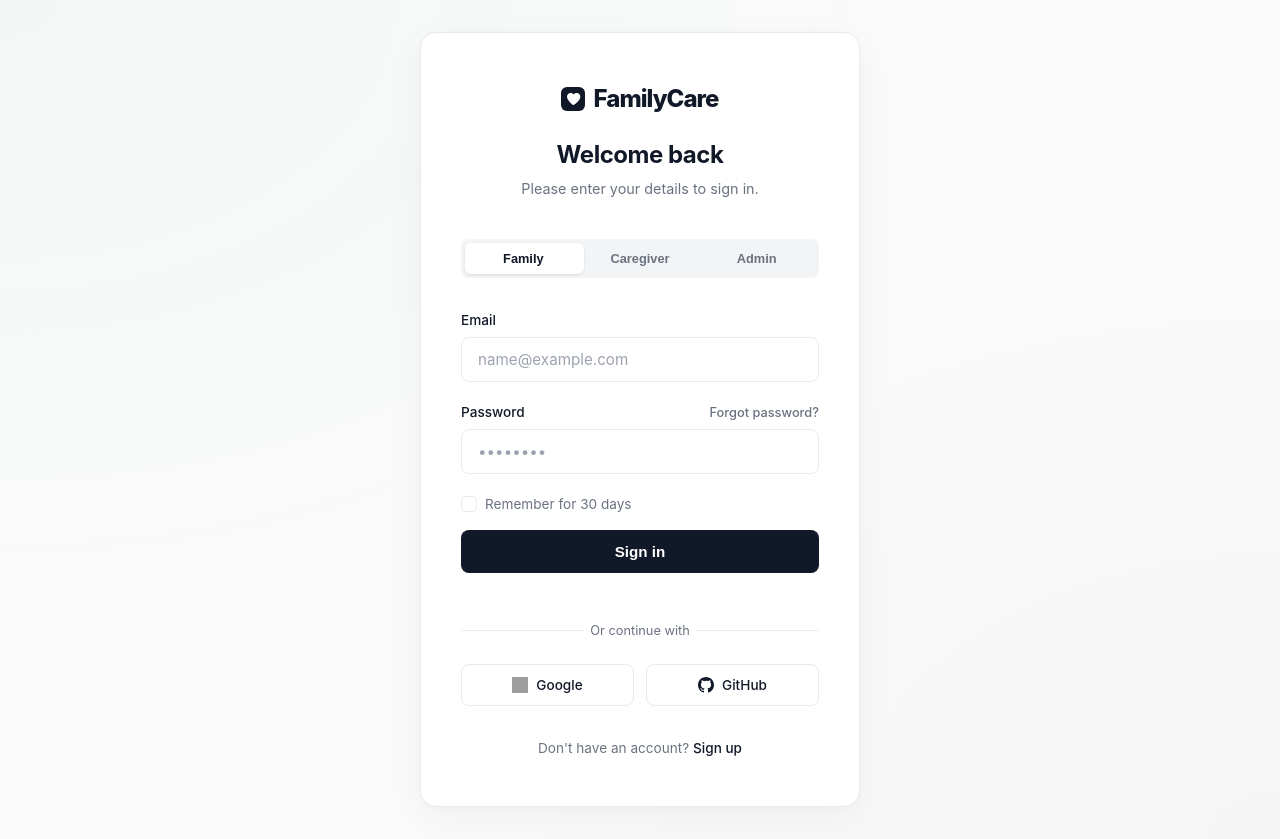
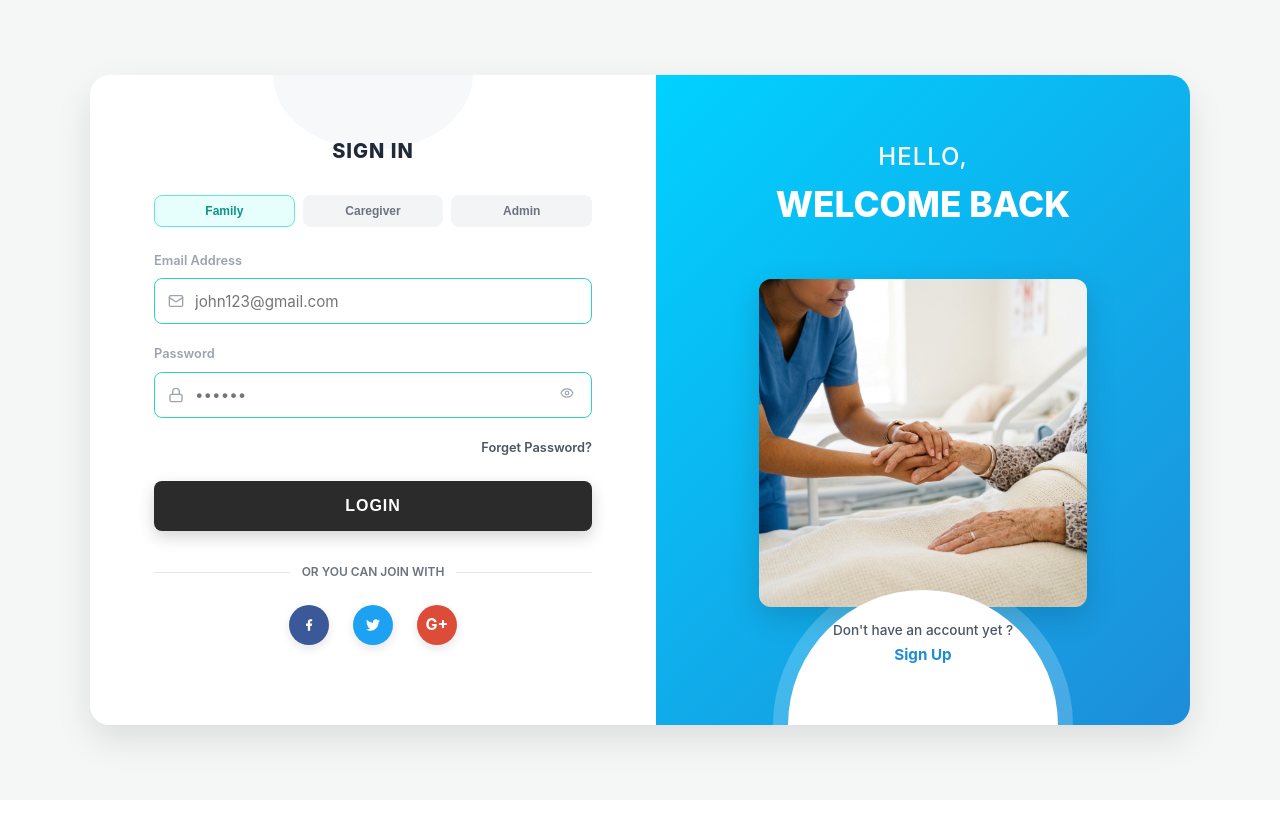
Before and after one commit to dilshandevxx/FamilyCare-Univercity-Project, a React app in the folder frontend/: page /login in a window 1280 px wide. After the commit the page ends 800 px from the top, so only its background shows below. Built offline with nearby package versions, Linux system fonts and the light colour scheme; no server answers; grey boxes are pictures that could not be loaded; the HTML template or start-up script is replaced by a standard one.

Commit message:
initial commit

```diff
--- a/frontend/src/pages/public/Login/Login.css
+++ b/frontend/src/pages/public/Login/Login.css
@@ -1,296 +1,364 @@
-/* ── Hyper-Minimalist Login UI ───────────────────────────── */
-
-/* Variables */
-:root {
-  --min-bg: #fafafa;
-  --min-card-bg: #ffffff;
-  --min-border: #eaeaec;
-  --min-text-main: #111827;
-  --min-text-muted: #6b7280;
-  --min-accent: #111827; /* sleek dark/black accent */
-  --min-accent-hover: #374151;
-  --min-teal: #00A896; /* Subtle brand hint if needed */
-  --min-focus-ring: rgba(17, 24, 39, 0.15);
-  --min-shadow: 0 12px 40px rgba(0, 0, 0, 0.04), 0 2px 8px rgba(0, 0, 0, 0.02);
-}
-
+/* ── Login UI matching reference image ────────────────────── */
 .login-page-container {
   display: flex;
   min-height: 100vh;
   font-family: 'Inter', sans-serif;
-  background-color: var(--min-bg);
+  background-color: #f4f7f6; /* Softer, slightly cooler background */
   align-items: center;
   justify-content: center;
   padding: 2rem;
   box-sizing: border-box;
-
-  /* Extremely subtle mesh gradient effect using radial gradients */
-  background-image:
-    radial-gradient(at 0% 0%, rgba(0, 168, 150, 0.03) 0px, transparent 50%),
-    radial-gradient(at 100% 100%, rgba(17, 24, 39, 0.02) 0px, transparent 50%);
-  background-attachment: fixed;
 }
 
 /* ── MAIN CARD ────────────────────────────────────────────── */
 .login-card {
+  display: flex;
   width: 100%;
-  max-width: 440px;
-  background-color: var(--min-card-bg);
-  border-radius: 16px;
-  border: 1px solid var(--min-border);
-  box-shadow: var(--min-shadow);
-  padding: 3rem 2.5rem;
-  display: flex;
-  flex-direction: column;
-  position: relative;
-  animation: fadeIn 0.5s ease-out;
-}
-
-/* Logo & Header */
-.login-header {
-  text-align: center;
-  margin-bottom: 2.5rem;
-}
-
-.login-logo {
-  display: inline-flex;
-  align-items: center;
-  gap: 8px;
-  text-decoration: none;
-  margin-bottom: 1.5rem;
-}
-
-.login-logo-text {
-  font-size: 1.5rem;
-  font-weight: 800;
-  color: var(--min-text-main);
-  letter-spacing: -0.04em;
-}
-
-.login-title {
-  font-size: 1.5rem;
-  font-weight: 700;
-  color: var(--min-text-main);
-  margin: 0 0 0.5rem 0;
-  letter-spacing: -0.02em;
-}
-
-.login-subtitle {
-  font-size: 0.9rem;
-  color: var(--min-text-muted);
-  margin: 0;
-}
-
-/* ── SEGMENTED CONTROL (Role Selector) ────────────────────── */
-.login-segment-control {
-  display: flex;
-  background-color: #f3f4f6;
-  border-radius: 8px;
-  padding: 4px;
-  margin-bottom: 2rem;
+  max-width: 1100px; /* Increased from 950px to reduce outer whitespace */
+  min-height: 650px; /* Increased height */
+  background-color: #ffffff;
+  border-radius: 20px;
+  box-shadow: 0 15px 35px rgba(0, 0, 0, 0.1);
+  overflow: hidden;
   position: relative;
 }
 
-.login-segment-btn {
+/* ── LEFT PANEL (FORM) ────────────────────────────────────── */
+.login-left {
   flex: 1;
-  border: none;
-  background: transparent;
-  padding: 8px 0;
-  font-size: 0.8rem;
-  font-weight: 600;
-  color: var(--min-text-muted);
-  cursor: pointer;
-  border-radius: 6px;
-  transition: color 0.2s;
+  background-color: #ffffff;
+  padding: 3rem 4rem;
   position: relative;
-  z-index: 2;
+  display: flex;
+  flex-direction: column;
+  justify-content: center;
 }
 
-.login-segment-btn.active {
-  color: var(--min-text-main);
+/* Top Arc for "SIGN IN" */
+.login-top-arc {
+  position: absolute;
+  top: -75px;
+  left: 50%;
+  transform: translateX(-50%);
+  width: 200px;
+  height: 150px;
+  background-color: #f7f8fa;
+  border-radius: 50%;
+  z-index: 0;
 }
 
-.login-segment-indicator {
-  position: absolute;
-  top: 4px;
-  bottom: 4px;
-  background: white;
-  border-radius: 6px;
-  box-shadow: 0 1px 3px rgba(0,0,0,0.1);
-  transition: transform 0.3s cubic-bezier(0.4, 0, 0.2, 1);
+.login-header-text {
+  position: relative;
+  z-index: 1;
+  text-align: center;
+  font-size: 1.25rem;
+  font-weight: 800;
+  color: #1f2937;
+  letter-spacing: 1px;
+  margin-top: -1rem;
+  /* Adjust to sit inside the arc */
+  margin-bottom: 2rem;
+}
+
+/* Role Selector */
+.role-tabs {
+  display: flex;
+  justify-content: space-between;
+  gap: 8px;
+  margin-bottom: 1.5rem;
+  position: relative;
   z-index: 1;
 }
 
-/* Form Inputs */
+.role-tab {
+  flex: 1;
+  padding: 8px 0;
+  border-radius: 8px;
+  font-size: 0.75rem;
+  font-weight: 600;
+  color: #6b7280;
+  background: #f3f4f6;
+  border: 1px solid transparent;
+  cursor: pointer;
+  transition: all 0.2s;
+}
+
+.role-tab.active {
+  background: #e6fffc;
+  color: #0d9488;
+  border-color: #5eead4;
+}
+
+/* Form Groups */
 .login-form-group {
   margin-bottom: 1.25rem;
-}
-
-.login-label-row {
-  display: flex;
-  justify-content: space-between;
-  align-items: center;
-  margin-bottom: 0.4rem;
+  position: relative;
+  z-index: 1;
 }
 
 .login-label {
   display: block;
-  font-size: 0.85rem;
-  font-weight: 500;
-  color: var(--min-text-main);
+  font-size: 0.8rem;
+  font-weight: 600;
+  color: #9ca3af;
+  margin-bottom: 0.5rem;
+}
+
+.login-input-wrapper {
+  position: relative;
+  display: flex;
+  align-items: center;
+}
+
+.login-input-icon {
+  position: absolute;
+  left: 14px;
+  color: #9ca3af;
+  pointer-events: none;
+}
+
+.login-input {
+  width: 100%;
+  padding: 0.8rem 1rem 0.8rem 2.5rem;
+  font-family: 'Inter', sans-serif;
+  font-size: 0.95rem;
+  color: #1f2937;
+  background-color: white;
+  border: 1.5px solid #2bd5c5;
+  /* Teal border matching reference */
+  border-radius: 8px;
+  outline: none;
+  transition: box-shadow 0.2s;
+  box-sizing: border-box;
+}
+
+.login-input:focus {
+  box-shadow: 0 0 0 3px rgba(43, 213, 197, 0.2);
+}
+
+.login-pwd-toggle {
+  position: absolute;
+  right: 14px;
+  background: none;
+  border: none;
+  color: #9ca3af;
+  cursor: pointer;
+  padding: 4px;
+}
+
+.login-forgot-container {
+  display: flex;
+  justify-content: flex-end;
+  margin-top: 0.5rem;
+  margin-bottom: 1.5rem;
 }
 
 .login-forgot {
   font-size: 0.8rem;
-  font-weight: 500;
-  color: var(--min-text-muted);
+  font-weight: 600;
+  color: #4b5563;
   text-decoration: none;
-  transition: color 0.2s;
-}
-.login-forgot:hover {
-  color: var(--min-text-main);
 }
 
-.login-input {
-  width: 100%;
-  padding: 0.75rem 1rem;
-  font-family: 'Inter', sans-serif;
-  font-size: 0.95rem;
-  color: var(--min-text-main);
-  background-color: white;
-  border: 1px solid var(--min-border);
-  border-radius: 8px;
-  outline: none;
-  transition: border-color 0.2s, box-shadow 0.2s;
-  box-sizing: border-box;
-}
-
-.login-input::placeholder {
-  color: #9ca3af;
-}
-
-.login-input:focus {
-  border-color: var(--min-text-main);
-  box-shadow: 0 0 0 3px var(--min-focus-ring);
+.login-forgot:hover {
+  text-decoration: underline;
 }
 
 /* Button */
 .login-btn {
   width: 100%;
-  padding: 0.8rem 1rem;
-  background-color: var(--min-accent);
+  padding: 1rem;
+  background-color: #2b2b2b;
+  /* Dark charcoal/black */
   color: white;
   border: none;
   border-radius: 8px;
-  font-size: 0.95rem;
-  font-weight: 600;
+  font-size: 1rem;
+  font-weight: 700;
+  letter-spacing: 1px;
   cursor: pointer;
-  transition: background-color 0.2s;
-  margin-top: 1rem;
-  margin-bottom: 1.5rem;
+  box-shadow: 0 6px 15px rgba(43, 43, 43, 0.2);
+  transition: transform 0.1s, box-shadow 0.2s;
+  position: relative;
+  z-index: 1;
 }
 
 .login-btn:hover:not(:disabled) {
-  background-color: var(--min-accent-hover);
+  transform: translateY(-2px);
+  box-shadow: 0 8px 20px rgba(43, 43, 43, 0.3);
+}
+
+.login-btn:active:not(:disabled) {
+  transform: translateY(0);
 }
 
 .login-btn:disabled {
-  background-color: #d1d5db;
+  opacity: 0.7;
   cursor: not-allowed;
 }
 
-/* Remember Me */
-.login-remember {
-  display: flex;
-  align-items: center;
-  gap: 8px;
-  margin-top: 1rem;
-}
-
-.login-checkbox {
-  appearance: none;
-  width: 16px;
-  height: 16px;
-  border: 1px solid var(--min-border);
-  border-radius: 4px;
-  cursor: pointer;
-  display: flex;
-  align-items: center;
-  justify-content: center;
-  transition: background 0.2s, border-color 0.2s;
-}
-
-.login-checkbox:checked {
-  background-color: var(--min-accent);
-  border-color: var(--min-accent);
-}
-
-.login-checkbox:checked::after {
-  content: "✓";
-  color: white;
-  font-size: 10px;
-  font-weight: bold;
-}
-
-.login-remember label {
-  font-size: 0.85rem;
-  color: var(--min-text-muted);
-  cursor: pointer;
-  user-select: none;
-}
-
-/* Divider & Socials */
+/* Social Login Divider */
 .login-divider {
   display: flex;
   align-items: center;
   text-align: center;
-  margin: 1.5rem 0;
-  color: var(--min-text-muted);
-  font-size: 0.8rem;
+  margin: 2rem 0 1.5rem;
+  color: #6b7280;
+  font-size: 0.75rem;
+  font-weight: 600;
+  text-transform: uppercase;
+  position: relative;
+  z-index: 1;
 }
+
 .login-divider::before,
 .login-divider::after {
   content: '';
   flex: 1;
-  border-bottom: 1px solid var(--min-border);
+  border-bottom: 1px solid #e5e7eb;
 }
-.login-divider:not(:empty)::before { margin-right: .5em; }
-.login-divider:not(:empty)::after { margin-left: .5em; }
+
+.login-divider:not(:empty)::before {
+  margin-right: 1em;
+}
+
+.login-divider:not(:empty)::after {
+  margin-left: 1em;
+}
 
 .login-social-group {
   display: flex;
-  gap: 0.75rem;
+  justify-content: center;
+  gap: 1.5rem;
+  position: relative;
+  z-index: 1;
 }
 
 .login-social-btn {
-  flex: 1;
+  width: 40px;
+  height: 40px;
+  border-radius: 50%;
   display: flex;
   align-items: center;
   justify-content: center;
-  gap: 8px;
-  padding: 0.6rem;
-  border: 1px solid var(--min-border);
-  border-radius: 8px;
-  background: white;
-  color: var(--min-text-main);
-  font-size: 0.85rem;
-  font-weight: 500;
+  color: white;
   text-decoration: none;
-  transition: background 0.2s, border-color 0.2s;
+  transition: transform 0.2s;
+  box-shadow: 0 4px 10px rgba(0, 0, 0, 0.1);
 }
 
 .login-social-btn:hover:not(.disabled) {
-  background: #f9fafb;
-  border-color: #d1d5db;
+  transform: translateY(-3px);
 }
 
 .login-social-btn.disabled {
   opacity: 0.5;
   cursor: not-allowed;
-  background: #f9fafb;
 }
 
-/* Errors & 2FA */
+.bg-facebook {
+  background-color: #3b5998;
+}
+
+.bg-twitter {
+  background-color: #1da1f2;
+}
+
+.bg-google {
+  background-color: #dd4b39;
+}
+
+/* ── RIGHT PANEL (BANNER) ─────────────────────────────────── */
+.login-right {
+  flex: 1;
+  background: linear-gradient(135deg, #00d2ff 0%, #1e8cd9 100%);
+  /* Vibrant teal to blue gradient */
+  position: relative;
+  display: flex;
+  flex-direction: column;
+  align-items: center;
+  padding: 4rem 3rem 3rem 3rem;
+  color: white;
+  text-align: center;
+  overflow: hidden;
+}
+
+.login-right-title {
+  font-size: 1.5rem;
+  font-weight: 500;
+  letter-spacing: 1px;
+  margin-bottom: 0.2rem;
+  position: relative;
+  z-index: 2;
+}
+
+.login-right-subtitle {
+  font-size: 2.2rem;
+  font-weight: 800;
+  margin-bottom: 3rem;
+  position: relative;
+  z-index: 2;
+}
+
+.login-right-image {
+  max-width: 75%;
+  height: auto;
+  position: relative;
+  z-index: 2;
+  border-radius: 12px;
+  box-shadow: 0 10px 30px rgba(0, 0, 0, 0.15);
+  margin-bottom: 2rem;
+}
+
+/* Bottom Arc for "Sign Up" */
+.login-bottom-arc-ring {
+  position: absolute;
+  bottom: -150px;
+  left: 50%;
+  transform: translateX(-50%);
+  width: 300px;
+  height: 300px;
+  border-radius: 50%;
+  border: 15px solid rgba(255, 255, 255, 0.2);
+  z-index: 1;
+}
+
+.login-bottom-arc {
+  position: absolute;
+  bottom: -135px;
+  left: 50%;
+  transform: translateX(-50%);
+  width: 270px;
+  height: 270px;
+  background-color: white;
+  border-radius: 50%;
+  z-index: 2;
+  display: flex;
+  flex-direction: column;
+  align-items: center;
+  padding-top: 30px;
+  /* Position text near top of the circle */
+}
+
+.login-signup-text {
+  font-size: 0.85rem;
+  color: #4b5563;
+  font-weight: 500;
+  margin-bottom: 4px;
+}
+
+.login-signup-link {
+  font-size: 0.95rem;
+  font-weight: 700;
+  color: #1e8cd9;
+  text-decoration: none;
+}
+
+.login-signup-link:hover {
+  text-decoration: underline;
+}
+
+/* ── 2FA ──────────────────────────────────────────────────── */
 .login-error {
   background: #fef2f2;
   color: #991b1b;
@@ -299,6 +367,8 @@
   font-size: 0.85rem;
   margin-bottom: 1.5rem;
   border: 1px solid #fee2e2;
+  position: relative;
+  z-index: 1;
 }
 
 .tfa-otp-input {
@@ -308,59 +378,89 @@
   font-weight: 700;
   letter-spacing: 0.3em;
   text-align: center;
-  border: 1px solid var(--min-border);
+  border: 1.5px solid #2bd5c5;
   border-radius: 8px;
   outline: none;
   background: white;
-  color: var(--min-text-main);
-  transition: border-color 0.2s, box-shadow 0.2s;
+  color: #1f2937;
+  transition: box-shadow 0.2s;
   margin-bottom: 1rem;
+  position: relative;
+  z-index: 1;
 }
+
 .tfa-otp-input:focus {
-  border-color: var(--min-text-main);
-  box-shadow: 0 0 0 3px var(--min-focus-ring);
+  box-shadow: 0 0 0 3px rgba(43, 213, 197, 0.2);
 }
+
 .tfa-back-btn {
   background: none;
   border: none;
-  color: var(--min-text-muted);
+  color: #4b5563;
   font-size: 0.85rem;
-  font-weight: 500;
+  font-weight: 600;
   cursor: pointer;
   display: block;
   width: 100%;
   text-align: center;
   margin-top: 1rem;
-}
-.tfa-back-btn:hover {
-  color: var(--min-text-main);
+  position: relative;
+  z-index: 1;
 }
 
-.login-footer-links {
-  margin-top: 2rem;
-  text-align: center;
-  font-size: 0.85rem;
-  color: var(--min-text-muted);
-}
-
-.login-footer-links a {
-  color: var(--min-text-main);
-  font-weight: 500;
-  text-decoration: none;
-}
-.login-footer-links a:hover {
+.tfa-back-btn:hover {
   text-decoration: underline;
 }
 
-/* Animations */
-@keyframes fadeIn {
-  from { opacity: 0; transform: translateY(10px); }
-  to { opacity: 1; transform: translateY(0); }
+/* Responsive */
+@media (max-width: 850px) {
+  .login-card {
+    flex-direction: column;
+    max-width: 500px;
+  }
+
+  .login-left {
+    order: 2;
+    padding: 3rem 2.5rem;
+  }
+
+  .login-top-arc {
+    display: none;
+  }
+
+  .login-right {
+    order: 1;
+    padding: 2.5rem;
+    padding-bottom: 5rem;
+  }
+
+  .login-right-image {
+    max-width: 60%;
+  }
+
+  .login-bottom-arc-ring {
+    bottom: -220px;
+    width: 400px;
+    height: 400px;
+  }
+
+  .login-bottom-arc {
+    bottom: -205px;
+    width: 370px;
+    height: 370px;
+  }
 }
 
-/* Responsive */
 @media (max-width: 480px) {
-  .login-card {
+  .login-page-container {
+    padding: 1rem;
+  }
+
+  .login-left {
     padding: 2.5rem 1.5rem;
   }
+
+  .login-right-image {
+    max-width: 80%;
+  }
 }
--- a/frontend/src/pages/public/Login/Login.jsx
+++ b/frontend/src/pages/public/Login/Login.jsx
@@ -1,14 +1,16 @@
 import React, { useState } from 'react';
 import { useNavigate, Link } from 'react-router-dom';
 import { useAuth } from '../../../context/AuthContext';
+import { Mail, Lock, Eye, EyeOff } from 'lucide-react';
 import api from '../../../services/api';
+import nurseImage from '../../../assets/about/nurse_holding_hands.png';
 import './Login.css';
 
 const Login = () => {
   const [selectedRole, setSelectedRole] = useState('family');
   const [email, setEmail]               = useState('');
   const [password, setPassword]         = useState('');
-  const [rememberMe, setRememberMe]     = useState(false);
+  const [showPassword, setShowPassword] = useState(false);
   const [isLoading, setIsLoading]       = useState(false);
   const [error, setError]               = useState('');
 
@@ -65,36 +67,22 @@ const Login = () => {
     }
   };
 
-  // Helper for the segmented control indicator position
-  const getIndicatorStyle = () => {
-    if (selectedRole === 'family') return { transform: 'translateX(0%)', width: '33.33%' };
-    if (selectedRole === 'caregiver') return { transform: 'translateX(100%)', width: '33.33%' };
-    return { transform: 'translateX(200%)', width: '33.33%' }; // admin
-  };
-
   return (
     <div className="login-page-container">
       <div className="login-card">
 
-        <div className="login-header">
-          <Link to="/" className="login-logo">
-            <svg width="24" height="24" viewBox="0 0 24 24" fill="none" style={{ background: '#111827', borderRadius: '6px', padding: '4px' }}>
-              <path d="M12 21C12 21 3 14 3 8.5C3 5.46 5.46 3 8.5 3C10.24 3 11.91 3.81 13 5.08C14.09 3.81 15.76 3 17.5 3C20.54 3 23 5.46 23 8.5C23 14 14 21 12 21Z" fill="white"/>
-            </svg>
-            <span className="login-logo-text">FamilyCare</span>
-          </Link>
-          <h1 className="login-title">Welcome back</h1>
-          <p className="login-subtitle">Please enter your details to sign in.</p>
-        </div>
+        {/* ── LEFT PANEL (FORM) ── */}
+        <div className="login-left">
+
+          <div className="login-top-arc"></div>
+          <h2 className="login-header-text">SIGN IN</h2>
 
           {error && <div className="login-error">{error}</div>}
 
           {tfaRequired ? (
             <form onSubmit={handleTfaSubmit}>
               <div className="login-form-group">
-              <div className="login-label-row">
                 <label className="login-label">Authenticator Code</label>
-              </div>
                 <input
                   type="text"
                   inputMode="numeric"
@@ -108,7 +96,7 @@ const Login = () => {
                 />
               </div>
               <button type="submit" className="login-btn" disabled={isLoading || tfaOtp.length < 6}>
-              {isLoading ? 'Verifying...' : 'Verify & Sign In'}
+                {isLoading ? 'VERIFYING...' : 'VERIFY'}
               </button>
               <button type="button" className="tfa-back-btn" onClick={() => { setTfaRequired(false); setTfaOtp(''); setError(''); }}>
                 Back to login
@@ -117,81 +105,100 @@ const Login = () => {
           ) : (
             <form onSubmit={handleSubmit}>
 
-            <div className="login-segment-control">
-              <div className="login-segment-indicator" style={getIndicatorStyle()} />
-              <button type="button" className={`login-segment-btn ${selectedRole === 'family' ? 'active' : ''}`} onClick={() => setSelectedRole('family')}>
-                Family
+              <div className="role-tabs">
+                {[
+                  { id: 'family', label: 'Family' },
+                  { id: 'caregiver', label: 'Caregiver' },
+                  { id: 'admin', label: 'Admin' }
+                ].map((role) => (
+                  <button
+                    key={role.id}
+                    type="button"
+                    className={`role-tab ${selectedRole === role.id ? 'active' : ''}`}
+                    onClick={() => setSelectedRole(role.id)}
+                  >
+                    {role.label}
                   </button>
-              <button type="button" className={`login-segment-btn ${selectedRole === 'caregiver' ? 'active' : ''}`} onClick={() => setSelectedRole('caregiver')}>
-                Caregiver
-              </button>
-              <button type="button" className={`login-segment-btn ${selectedRole === 'admin' ? 'active' : ''}`} onClick={() => setSelectedRole('admin')}>
-                Admin
-              </button>
+                ))}
               </div>
 
               <div className="login-form-group">
-              <div className="login-label-row">
-                <label className="login-label">Email</label>
-              </div>
+                <label className="login-label">Email Address</label>
+                <div className="login-input-wrapper">
+                  <Mail size={16} className="login-input-icon" />
                   <input
                     type="email"
                     value={email}
                     onChange={e => setEmail(e.target.value)}
-                placeholder="name@example.com"
+                    placeholder="john123@gmail.com"
                     required
                     className="login-input"
                   />
                 </div>
+              </div>
 
               <div className="login-form-group">
-              <div className="login-label-row">
                 <label className="login-label">Password</label>
-                <Link to="/forgot-password" className="login-forgot">Forgot password?</Link>
-              </div>
+                <div className="login-input-wrapper">
+                  <Lock size={16} className="login-input-icon" />
                   <input
-                type="password"
+                    type={showPassword ? 'text' : 'password'}
                     value={password}
                     onChange={e => setPassword(e.target.value)}
-                placeholder="••••••••"
+                    placeholder="••••••"
                     required
                     className="login-input"
                   />
+                  <button
+                    type="button"
+                    className="login-pwd-toggle"
+                    onClick={() => setShowPassword(!showPassword)}
+                  >
+                    {showPassword ? <EyeOff size={14} /> : <Eye size={14} />}
+                  </button>
+                </div>
               </div>
 
-            <div className="login-remember">
-              <input
-                type="checkbox"
-                id="remember"
-                className="login-checkbox"
-                checked={rememberMe}
-                onChange={e => setRememberMe(e.target.checked)}
-              />
-              <label htmlFor="remember">Remember for 30 days</label>
+              <div className="login-forgot-container">
+                <Link to="/forgot-password" className="login-forgot">Forget Password?</Link>
               </div>
 
               <button type="submit" className="login-btn" disabled={isLoading}>
-              {isLoading ? 'Signing in...' : 'Sign in'}
+                {isLoading ? 'LOGGING IN...' : 'LOGIN'}
               </button>
 
-            <div className="login-divider">Or continue with</div>
+              <div className="login-divider">Or you can join with</div>
 
               <div className="login-social-group">
-              <a href="http://localhost:5000/api/auth/google" className="login-social-btn">
-                <img src="https://www.svgrepo.com/show/475656/google-color.svg" alt="Google" width="16" height="16" />
-                Google
+                <a href="http://localhost:5000/api/auth/facebook" className="login-social-btn bg-facebook">
+                  <svg width="14" height="14" viewBox="0 0 24 24" fill="white"><path d="M14 13.5h2.5l1-4H14v-2c0-1.03 0-2 2-2h1.5V2.14c-.326-.043-1.557-.14-2.857-.14C11.928 2 10 3.657 10 6.7v2.8H7v4h3V22h4v-8.5z"/></svg>
                 </a>
-              <a href="http://localhost:5000/api/auth/github" className="login-social-btn">
-                <svg width="16" height="16" viewBox="0 0 24 24" fill="#111827"><path d="M12 0C5.37 0 0 5.37 0 12c0 5.3 3.438 9.8 8.205 11.385.6.113.82-.258.82-.577v-2.234c-3.338.726-4.033-1.416-4.033-1.416-.546-1.387-1.333-1.756-1.333-1.756-1.089-.745.083-.729.083-.729 1.205.084 1.839 1.237 1.839 1.237 1.07 1.834 2.807 1.304 3.492.997.107-.775.418-1.305.762-1.604-2.665-.305-5.467-1.334-5.467-5.931 0-1.311.469-2.381 1.236-3.221-.124-.303-.535-1.524.117-3.176 0 0 1.008-.322 3.301 1.23A11.509 11.509 0 0112 5.803c1.02.005 2.047.138 3.006.404 2.291-1.552 3.297-1.23 3.297-1.23.653 1.653.242 2.874.118 3.176.77.84 1.235 1.911 1.235 3.221 0 4.609-2.807 5.624-5.479 5.921.43.372.823 1.102.823 2.222v3.293c0 .319.192.694.801.576C20.566 21.797 24 17.3 24 12c0-6.63-5.37-12-12-12z"/></svg>
-                GitHub
+                <a href="http://localhost:5000/api/auth/twitter" className="login-social-btn bg-twitter">
+                  <svg width="14" height="14" viewBox="0 0 24 24" fill="white"><path d="M23.953 4.57a10 10 0 01-2.825.775 4.958 4.958 0 002.163-2.723c-.951.555-2.005.959-3.127 1.184a4.92 4.92 0 00-8.384 4.482C7.69 8.095 4.067 6.13 1.64 3.162a4.822 4.822 0 00-.666 2.475c0 1.71.87 3.213 2.188 4.096a4.904 4.904 0 01-2.228-.616v.06a4.923 4.923 0 003.946 4.827 4.996 4.996 0 01-2.212.085 4.936 4.936 0 004.604 3.417 9.867 9.867 0 01-6.102 2.105c-.39 0-.779-.023-1.17-.067a13.995 13.995 0 007.557 2.209c9.053 0 13.998-7.496 13.998-13.985 0-.21 0-.42-.015-.63A9.935 9.935 0 0024 4.59z"/></svg>
                 </a>
-            </div>
-
-            <div className="login-footer-links">
-              Don't have an account? <Link to="/register">Sign up</Link>
+                <a href="http://localhost:5000/api/auth/google" className="login-social-btn bg-google">
+                  <span style={{ fontWeight: 'bold', fontSize: '1rem', marginTop: '-2px' }}>G+</span>
+                </a>
               </div>
             </form>
           )}
+
+        </div>
+
+        {/* ── RIGHT PANEL (BANNER) ── */}
+        <div className="login-right">
+          <div className="login-right-title">HELLO,</div>
+          <div className="login-right-subtitle">WELCOME BACK</div>
+
+          <img src={nurseImage} alt="Welcome illustration" className="login-right-image" />
+
+          {/* Bottom circular "Sign Up" cutout */}
+          <div className="login-bottom-arc-ring"></div>
+          <div className="login-bottom-arc">
+            <span className="login-signup-text">Don't have an account yet ?</span>
+            <Link to="/register" className="login-signup-link">Sign Up</Link>
+          </div>
+        </div>
 
       </div>
     </div>
```
Lines whose indentation alone changed are shown as unchanged.
